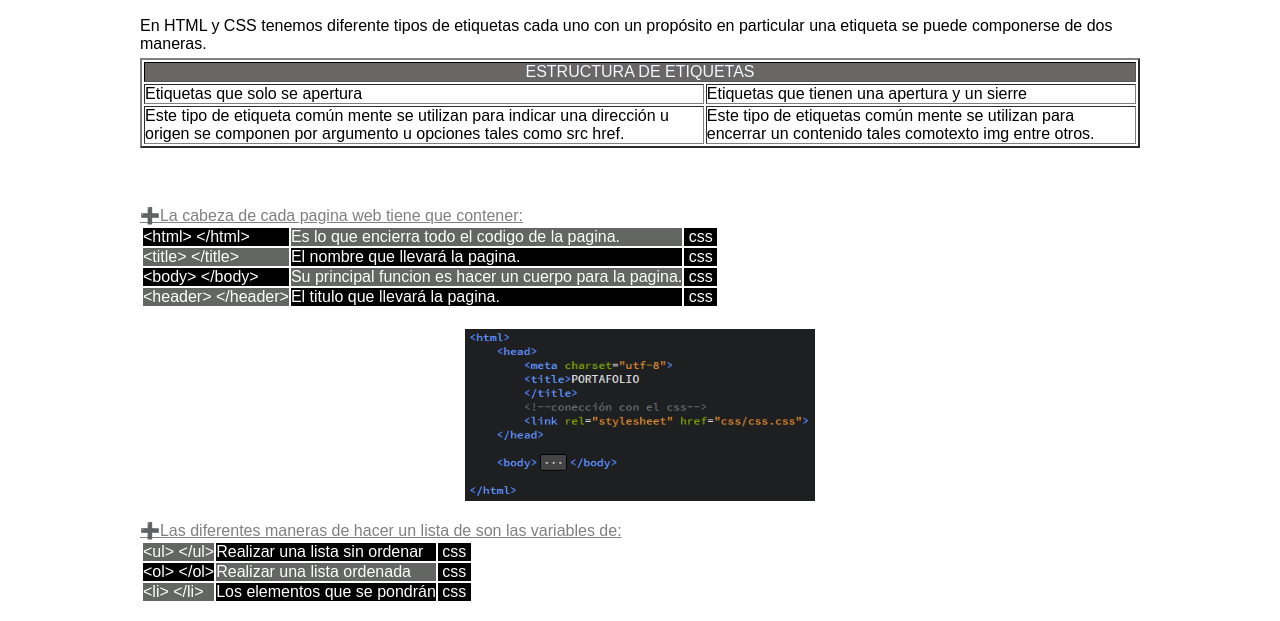
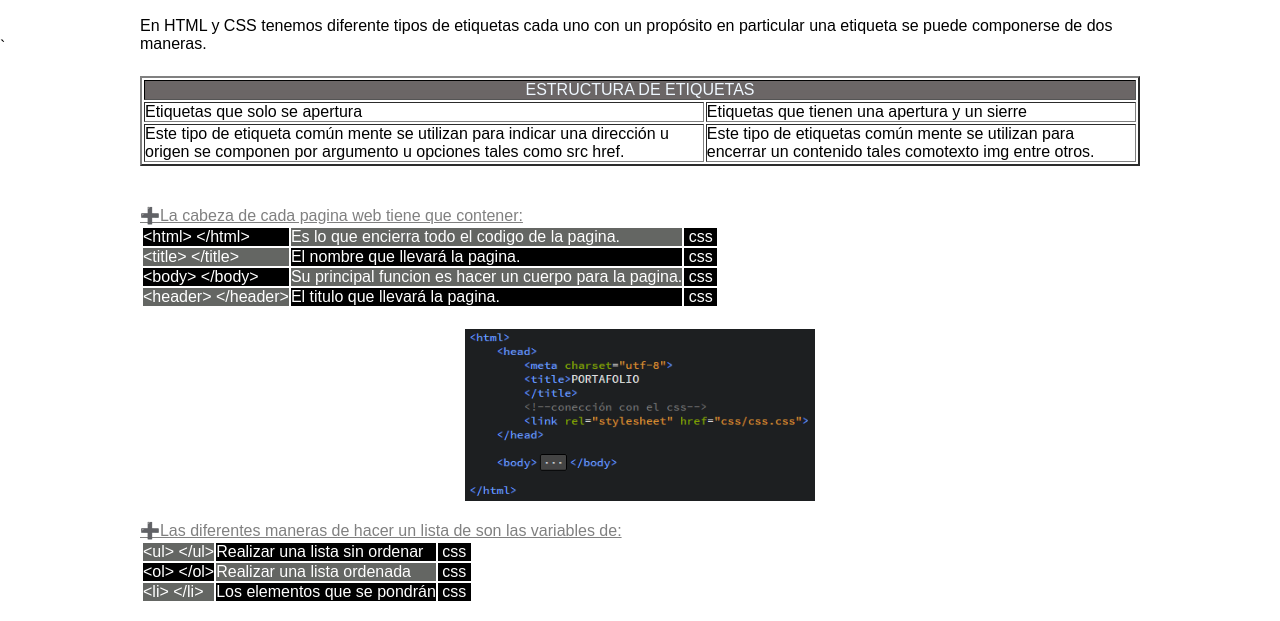
Before and after one commit to RodrigoVidalGuzmanDiaz/Ejercicio_2, a plain HTML site: page glosario.html in a window 1280 px wide. Shown: the part 108-729 px from the top of the page. Drawn offline with Linux system fonts and the light colour scheme; a web font is replaced by a local one.

Commit message:
Update glosario.html

```diff
--- a/glosario.html
+++ b/glosario.html
@@ -38,7 +38,8 @@
             etiqueta se puede componerse de dos maneras.
             </p>
         </section>
-    </div>
+    </div>`
+    <br>
     <div class="flex"></div>
         <section class="sec_listados">
         <table border="2" class="papa">
@@ -60,7 +61,6 @@
         </table>
 
         </section>
-        <br>
     </div>
     <div class="flex">
         <section class="sec_listados">
```
